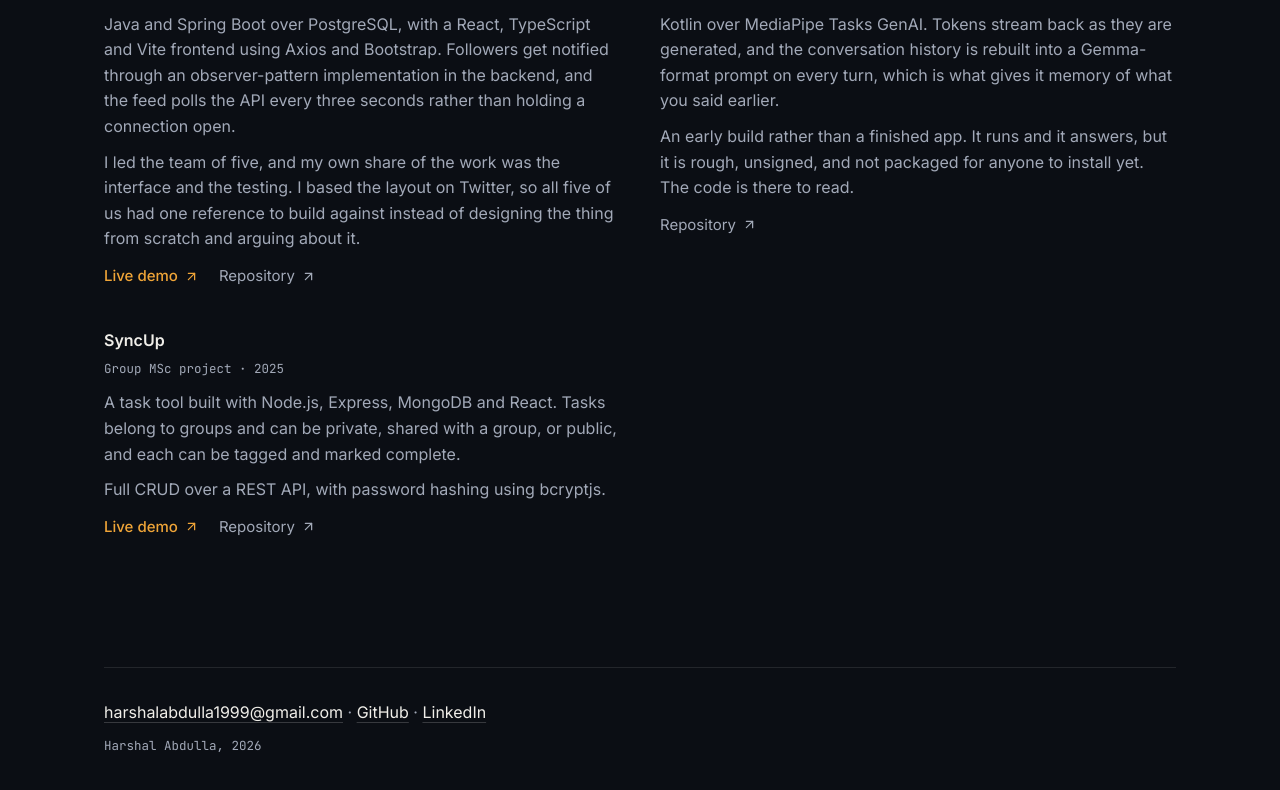
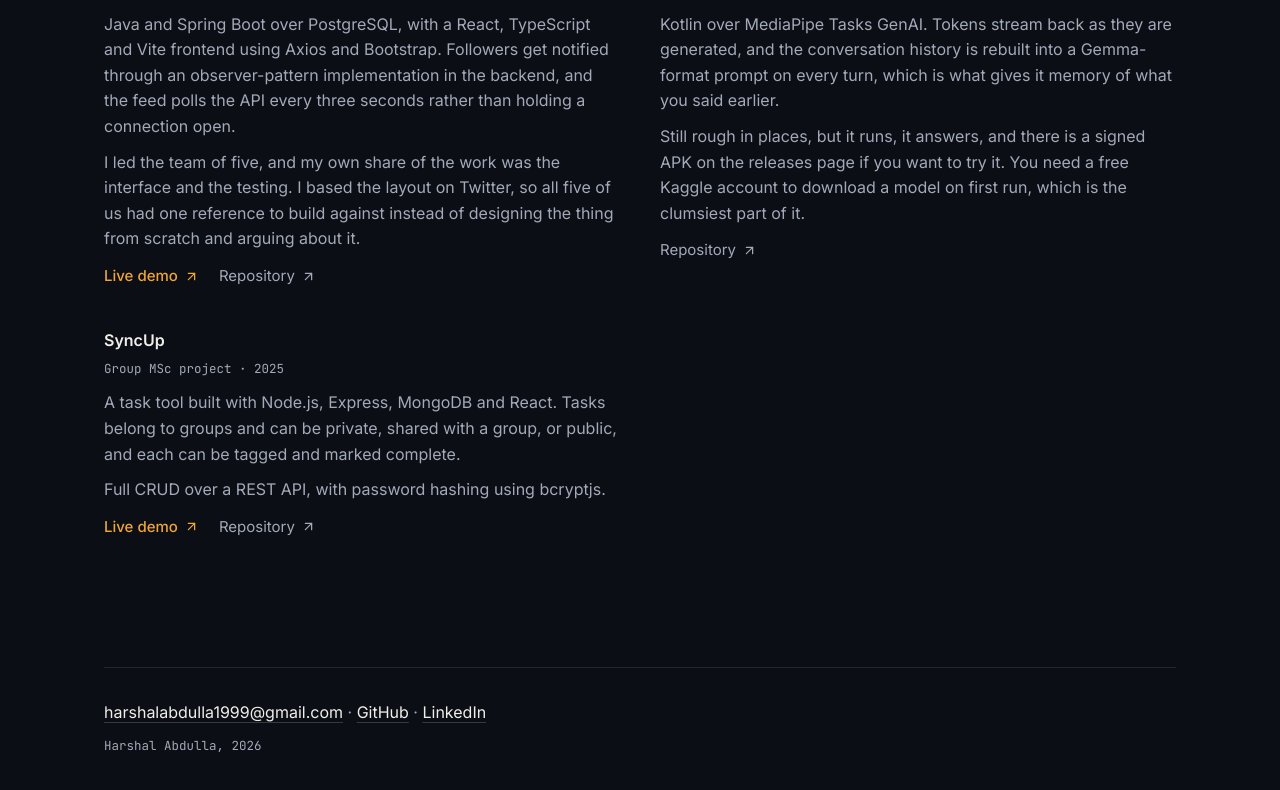
Before and after one commit to Harshal-Abdulla/Harshal-Abdulla.github.io, a Next.js app: page / in a window 1280 px wide. Shown: the part 2804-3594 px from the top of the page. Built offline with nearby package versions, Linux system fonts and the light colour scheme.

Commit message:
Solas has a release now, so say so
It said the app was not packaged for anyone to install. There is a signed APK
on the releases page now, so that line was out of date. No download button
here — the GitHub link is enough.

```diff
--- a/content/projects.ts
+++ b/content/projects.ts
@@ -285,7 +285,7 @@ export const ALSO_BUILT: {
     lines: [
       "An Android app that runs Google's Gemma 2B entirely on the phone. No internet once the model is downloaded, no subscription, and nothing leaves the device.",
       "Kotlin over MediaPipe Tasks GenAI. Tokens stream back as they are generated, and the conversation history is rebuilt into a Gemma-format prompt on every turn, which is what gives it memory of what you said earlier.",
-      "An early build rather than a finished app. It runs and it answers, but it is rough, unsigned, and not packaged for anyone to install yet. The code is there to read.",
+      "Still rough in places, but it runs, it answers, and there is a signed APK on the releases page if you want to try it. You need a free Kaggle account to download a model on first run, which is the clumsiest part of it.",
     ],
     // Deliberately no download. It is not a release build and should not be
     // offered as one; the repository link is the honest thing to point at.
```
